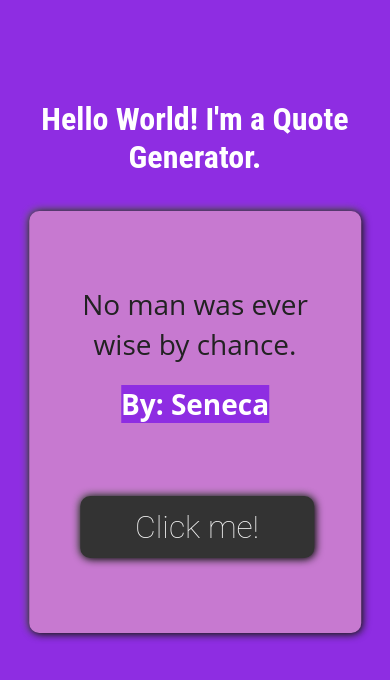
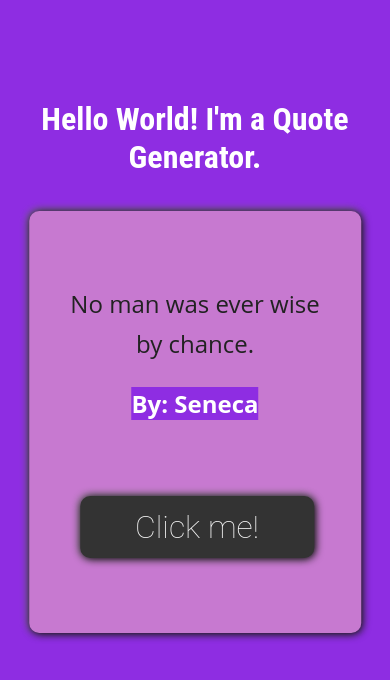
Before and after one commit to EugeneGohh/Quote-generator, a React (Create React App) app: page / in a window 390 px wide. Shown: the top 680 px of the page. Built offline with nearby package versions, Linux system fonts and the light colour scheme.

Commit message:
Fixed bug

```diff
--- a/src/components/Card/Card.css
+++ b/src/components/Card/Card.css
@@ -84,7 +84,7 @@ button:active {
   .card_container > p {
     position: relative;
     top: 5vh;
-    font-size: 1.75em;
+    font-size: 1.50em;
     line-height: 40px;
   }
 }
```
